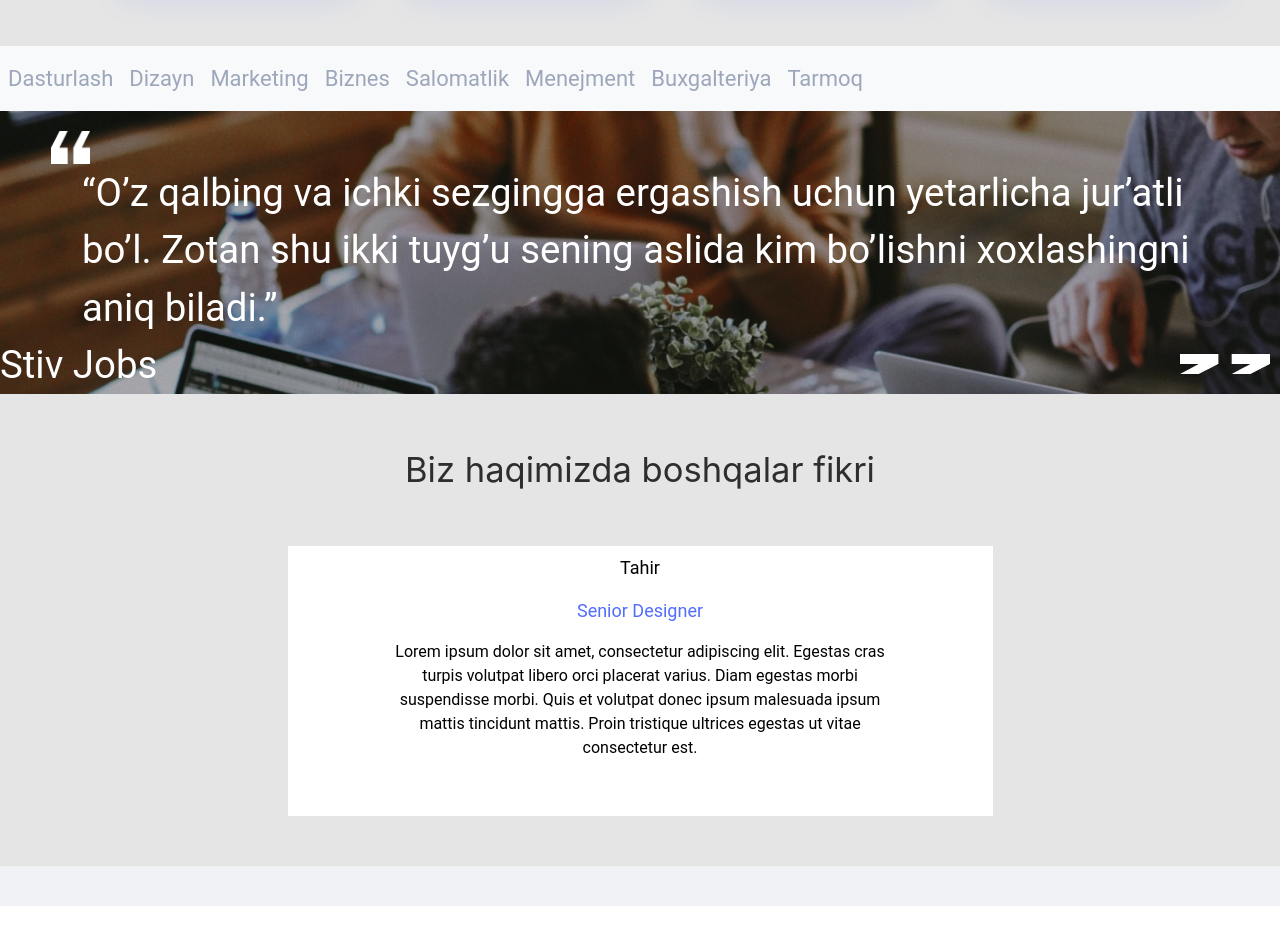
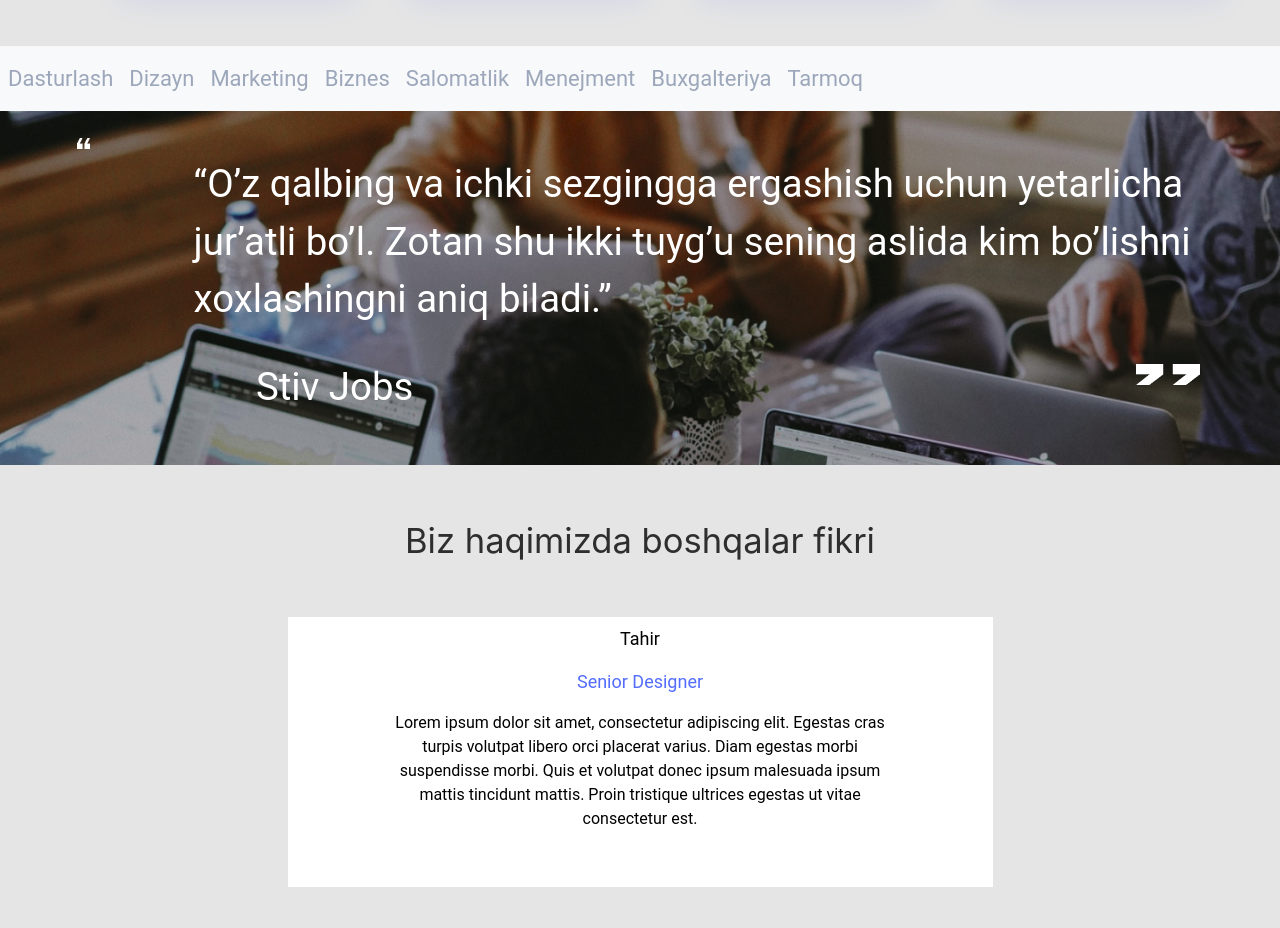
Before and after one commit to Rahmonbek/ittower, a React (Create React App) app: page / in a window 1280 px wide. Shown: the part 2220-3148 px from the top of the page. Built offline with nearby package versions, Linux system fonts and the light colour scheme.

Commit message:
Update Bosh5.js

```diff
--- a/src/pages/dashboards/pages/Bosh5.js
+++ b/src/pages/dashboards/pages/Bosh5.js
@@ -12,13 +12,13 @@ export default class Bosh5 extends Component {
         return (
             <div>
              <div style={{position:'relative'}} className={stayle4.tasvir}>
-  <img  style={{fontSize:'3vw',width:'7%',height:'7%' , paddingLeft:'4%'}} src={images2}/>
- <Container><div style={{color:'white', fontSize:'3vw'}}>“O’z qalbing va ichki sezgingga ergashish uchun
+  <img  style={{fontSize:'3vw',width:'7%',height:'7%' , paddingLeft:'6%'}} src={images2}/>
+ <Container><div style={{color:'white', fontSize:'3vw',paddingLeft:'10%'}}>“O’z qalbing va ichki sezgingga ergashish uchun
 yetarlicha jur’atli bo’l. Zotan shu ikki tuyg’u
 sening aslida kim bo’lishni xoxlashingni aniq biladi.”</div></Container>
 
-<img style={{fontSize:'3vw',width:'7%',height:'7%', position:'absolute',right:'10px',bottom:'20px' }} src={images3}/>
-<div  style={{color:'white', fontSize:'3vw'}} >Stiv Jobs</div>
+<img style={{fontSize:'3vw',width:'5%' , height:'6%', position:'absolute',right:'80px',bottom:'80px' }} src={images3}/>
+<div  style={{color:'white', fontSize:'3vw',marginTop:'30px',paddingBottom:'50px',paddingLeft:'20%'}} >Stiv Jobs</div>
 
                  </div>
             </div>
```
